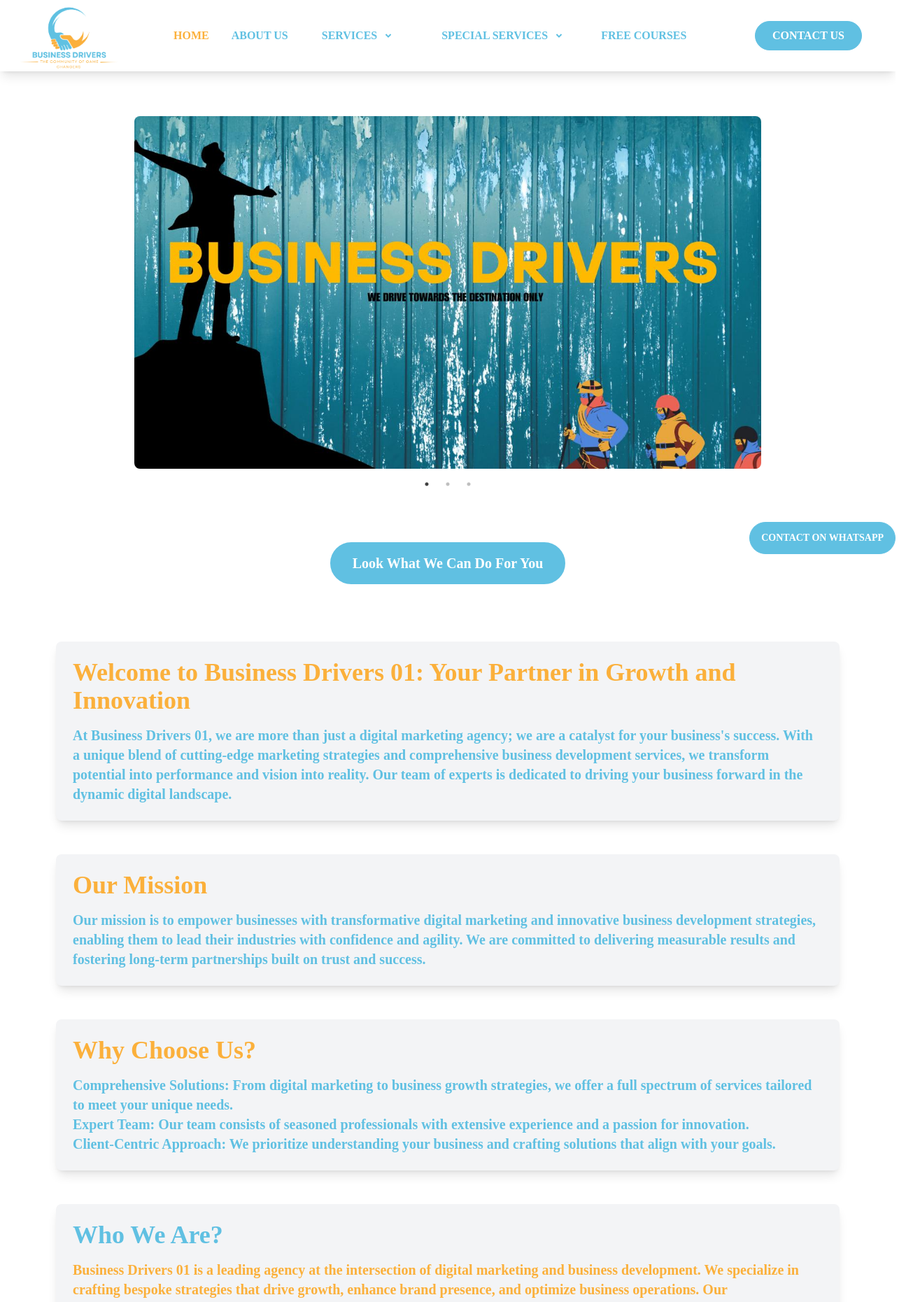
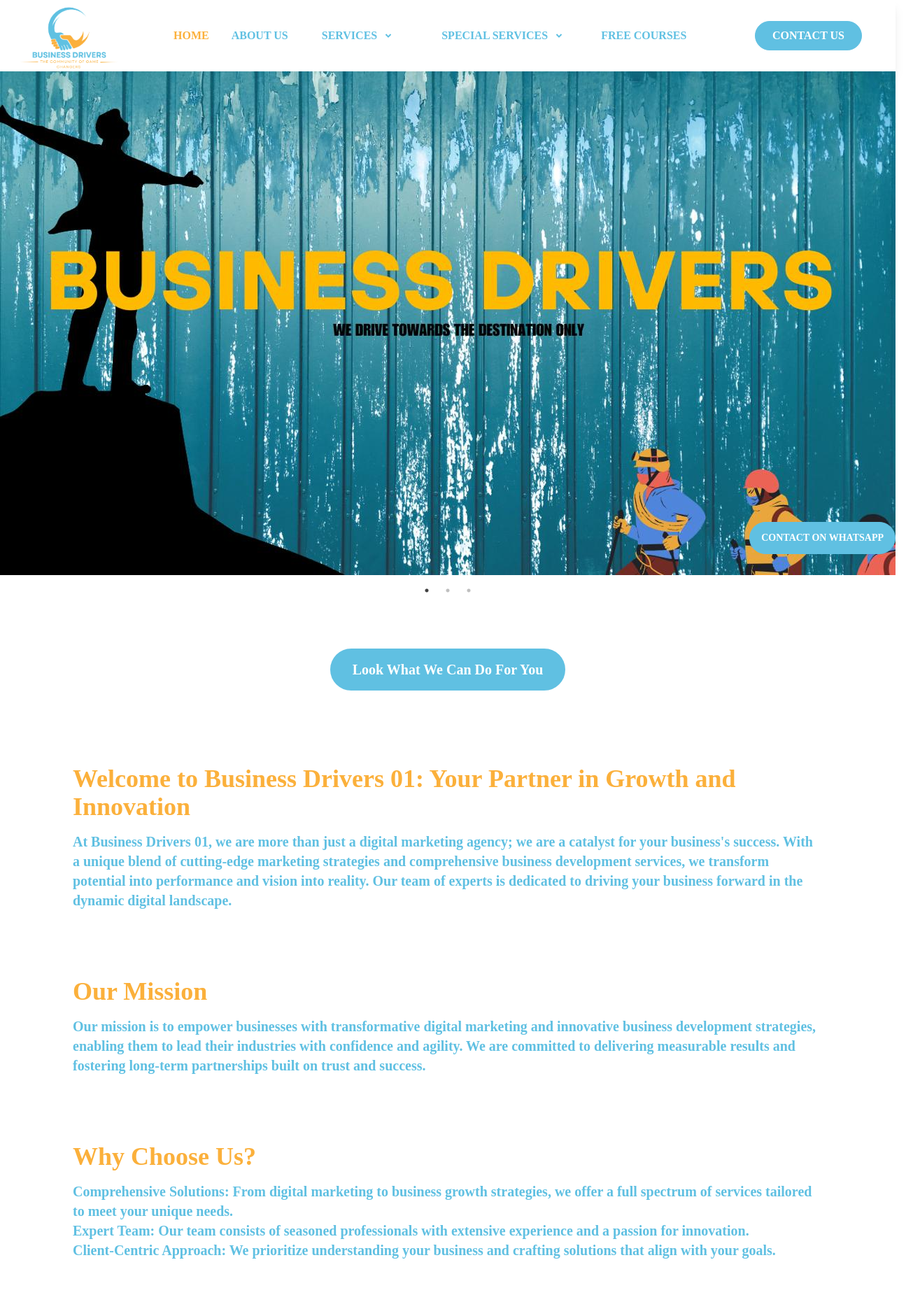
Before and after one commit to businessdrivers01/businessdrivers, a React (Vite) app: page / in a window 1280 px wide. Shown: the top 1861 px of the page at 70% size, 1305 px wide, since content can reach past the window. Built offline with nearby package versions, Linux system fonts and the light colour scheme.

Commit message:
update homepage

```diff
--- a/src/components/Home/Home.jsx
+++ b/src/components/Home/Home.jsx
@@ -7,7 +7,7 @@
   return (
     <>
       <main
-        className='flex flex-col items-center pt-16'
+        className='flex flex-col items-center'
       >
         {/* Text Section 👇🏻 */}
         {/* <div className="text-center md:pl-24 pl-8 pr-2 text-orange">
--- a/src/components/Home/SliderComponent/SliderComponent.jsx
+++ b/src/components/Home/SliderComponent/SliderComponent.jsx
@@ -35,12 +35,12 @@
   ];
 
   return (
-    <div className="z-[1] slider-container w-10/12 md:w-[70%] mx-auto mb-16">
+    <div className="z-[1] slider-container w-10/12 md:w-[100%] mx-auto mb-16">
       <Slider {...settings}>
         {slides.map((slide, index) => (
           <div key={index}>
             <img src={slide.image} alt={slide.alt}
-            className="w-full h-auto rounded-lg" />
+            className="w-full h-auto" />
           </div>
         ))}
       </Slider>
--- a/src/components/Home/Welcome/Welcome.jsx
+++ b/src/components/Home/Welcome/Welcome.jsx
@@ -24,7 +24,7 @@
                 welcomeContent.map((content, index) => (
                     <motion.div
                         key={index}
-                        className='cursor-pointer welcome-section mb-12 p-6 bg-gray-100 rounded-lg shadow-lg hover:shadow-xl transition-shadow duration-300'
+                        className='cursor-pointer welcome-section mb-12 p-6 bg-white rounded-lg'
                         initial={{ opacity: 0, y: 50 }}
                         animate={{ opacity: 1, y: 0 }}
                         transition={{ duration: 0.6, delay: index * 0.2 }}
--- a/src/components/Home/WhoWeAre/WhoWeAre.jsx
+++ b/src/components/Home/WhoWeAre/WhoWeAre.jsx
@@ -24,7 +24,7 @@
                 aboutContent.map((content, index) => (
                     <motion.div
                         key={index}
-                        className='about-section mb-12 p-6 bg-gray-100 rounded-lg shadow-lg hover:shadow-xl transition-shadow duration-300'
+                        className='about-section mb-12 p-6 bg-white'
                         initial={{ opacity: 0, y: 50 }}
                         animate={{ opacity: 1, y: 0 }}
                         transition={{ duration: 0.6, delay: index * 0.2 }}
```
